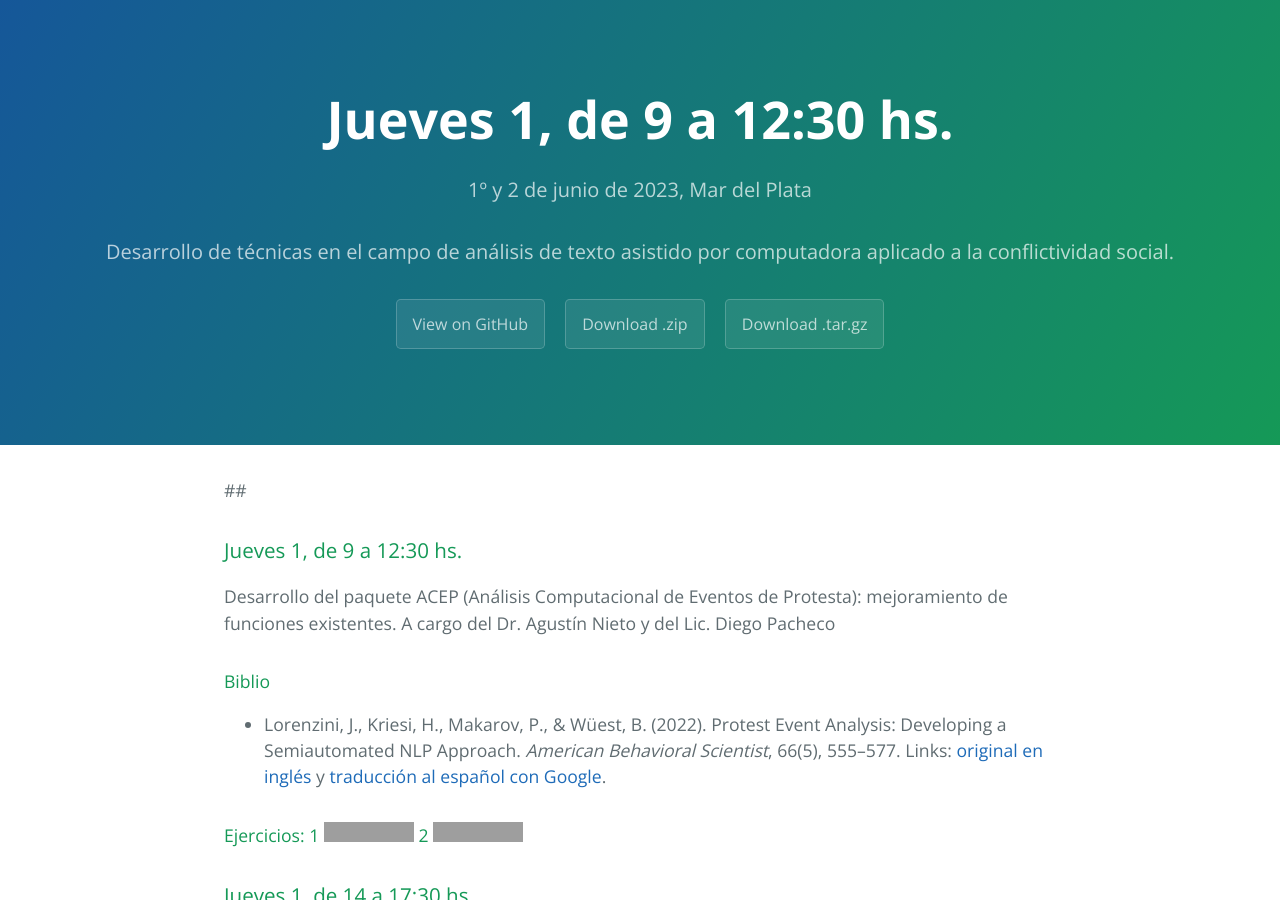
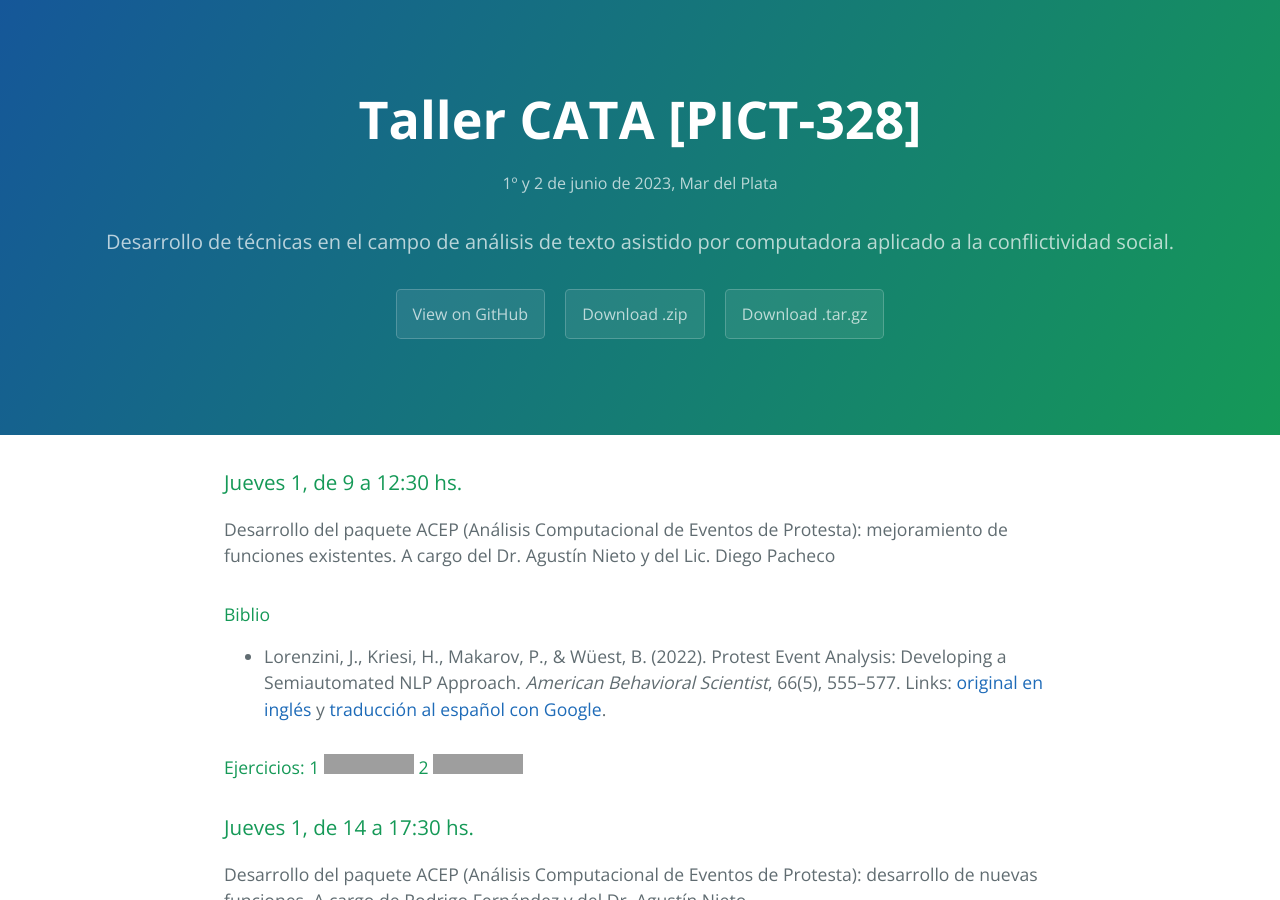
Before and after one commit to agusnieto77/taller_pict_2019, a Jekyll site: the page built from docs/README.md, in a window 1280 px wide and 900 px high. Built offline with Jekyll 4.4.1, drawn with Linux system fonts in a browser that asks for light colours; our own code applies the rules of GitHub Pages for plain Markdown files; grey boxes are pictures that could not be loaded.

Commit message:
actualización

````diff
--- a/README.Rmd
+++ b/README.Rmd
@@ -10,7 +10,6 @@ output: md_document
 knitr::opts_chunk$set(echo = TRUE)
 #rmarkdown::render("README.Rmd", output_file = "./docs/README.md")
 ```
-##
 
 ### Jueves 1, de 9 a 12:30 hs. {style="text-align: justify"}
 
--- a/docs/README.md
+++ b/docs/README.md
@@ -1,5 +1,3 @@
-##
-
 ### Jueves 1, de 9 a 12:30 hs.
 
 Desarrollo del paquete ACEP (Análisis Computacional de Eventos de
--- a/docs/_layouts/default.html
+++ b/docs/_layouts/default.html
@@ -16,8 +16,8 @@
     <a id="skip-to-content" href="#content">Skip to the content.</a>
 
     <header class="page-header" role="banner">
-      <h1 class="project-name">{{ page.title }}</h1>
-      <h2 class="project-tagline">1º y 2 de junio de 2023, Mar del Plata</h2>
+      <h1 class="project-name">Taller CATA [PICT-328]</h1>
+      <h2 class="project-tagline" style="font-size: 16px">1º y 2 de junio de 2023, Mar del Plata</h2>
       <h2 class="project-tagline">{{ page.description | default: site.description | default: site.github.project_tagline }}</h2>
       {% if site.github.is_project_page %}
         <a href="{{ site.github.repository_url }}" class="btn">View on GitHub</a>
````
